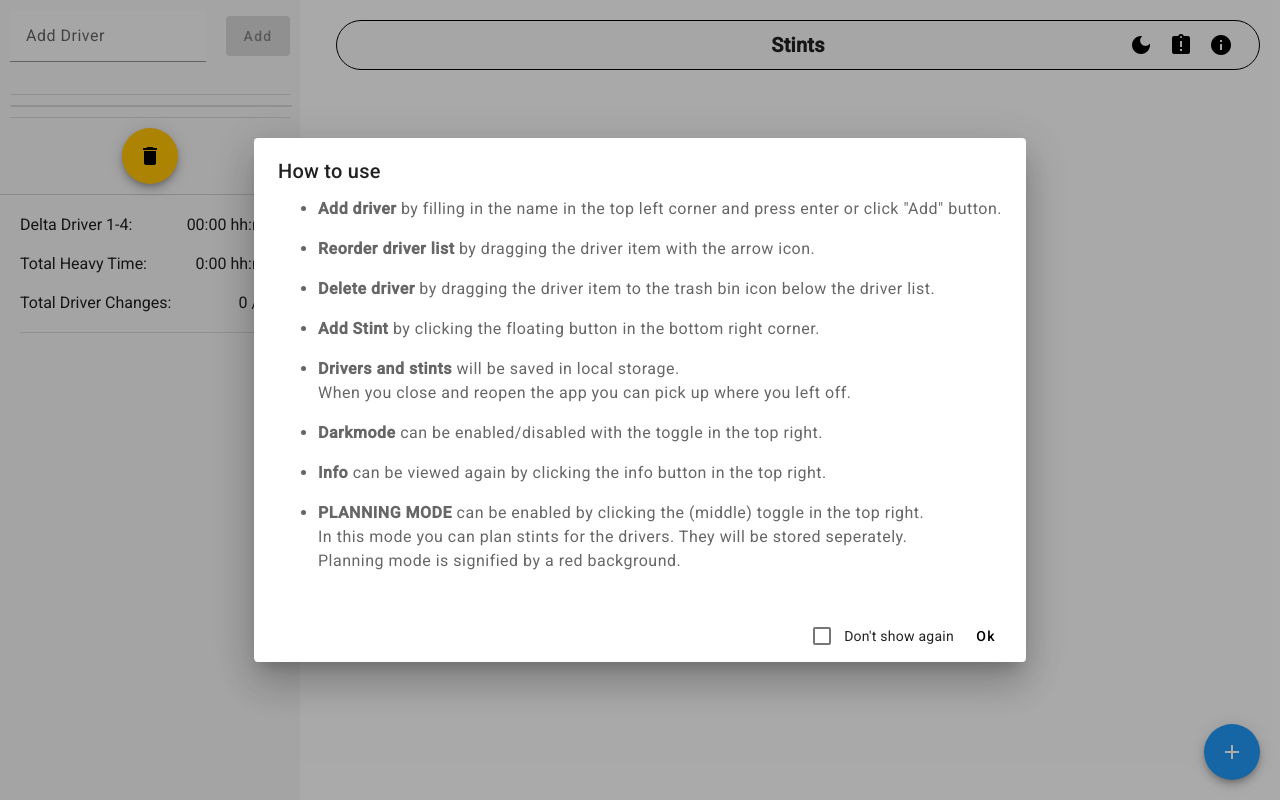
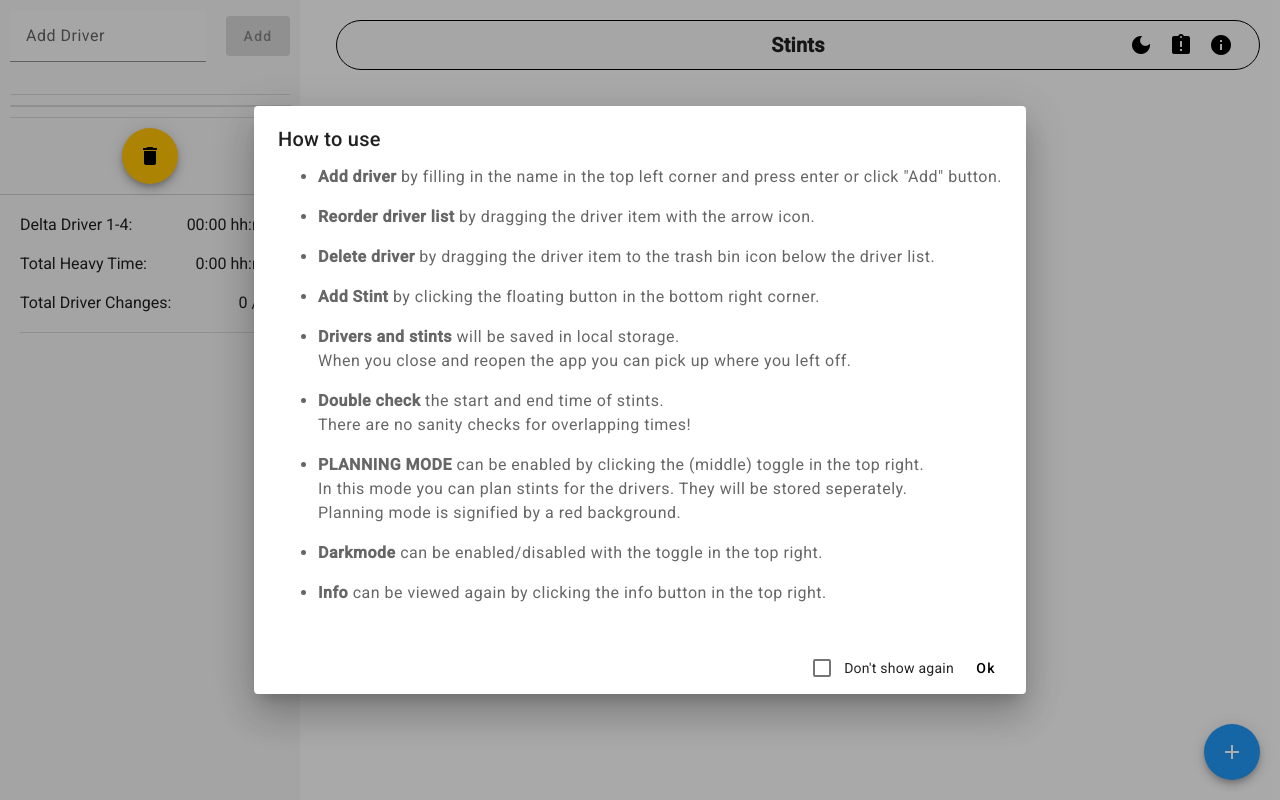
Before and after one commit to Marcoge/24h-helper, an Angular app: page / in a window 1280 px wide. Built offline with nearby package versions, Linux system fonts and the light colour scheme.

Commit message:
Added warning and moved items around.

```diff
--- a/src/app/dialogs/info-dialog/info-dialog.component.html
+++ b/src/app/dialogs/info-dialog/info-dialog.component.html
@@ -22,11 +22,8 @@
       close and reopen the app you can pick up where you left off.
     </li>
     <li>
-      <b>Darkmode</b> can be enabled/disabled with the toggle in the top right.
-    </li>
-    <li>
-      <b>Info</b> can be viewed again by clicking the info button in the top
-      right.
+      <b>Double check</b> the start and end time of stints. <br />
+      There are no sanity checks for overlapping times!
     </li>
     <li>
       <b>PLANNING MODE</b> can be enabled by clicking the (middle) toggle in the
@@ -34,6 +31,13 @@
       In this mode you can plan stints for the drivers. They will be stored
       seperately.<br />Planning mode is signified by a red background.
     </li>
+    <li>
+      <b>Darkmode</b> can be enabled/disabled with the toggle in the top right.
+    </li>
+    <li>
+      <b>Info</b> can be viewed again by clicking the info button in the top
+      right.
+    </li>
   </ul>
 </mat-dialog-content>
 <mat-dialog-actions align="end">
```
